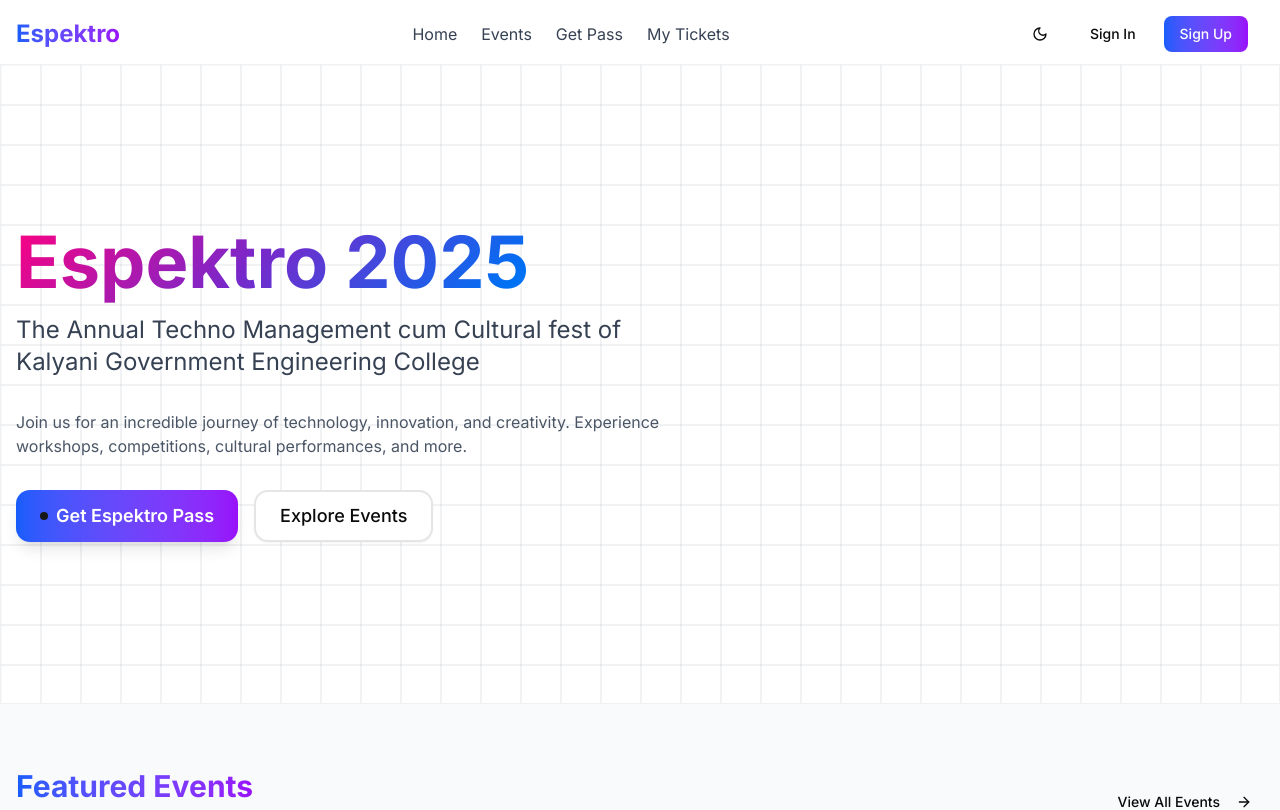
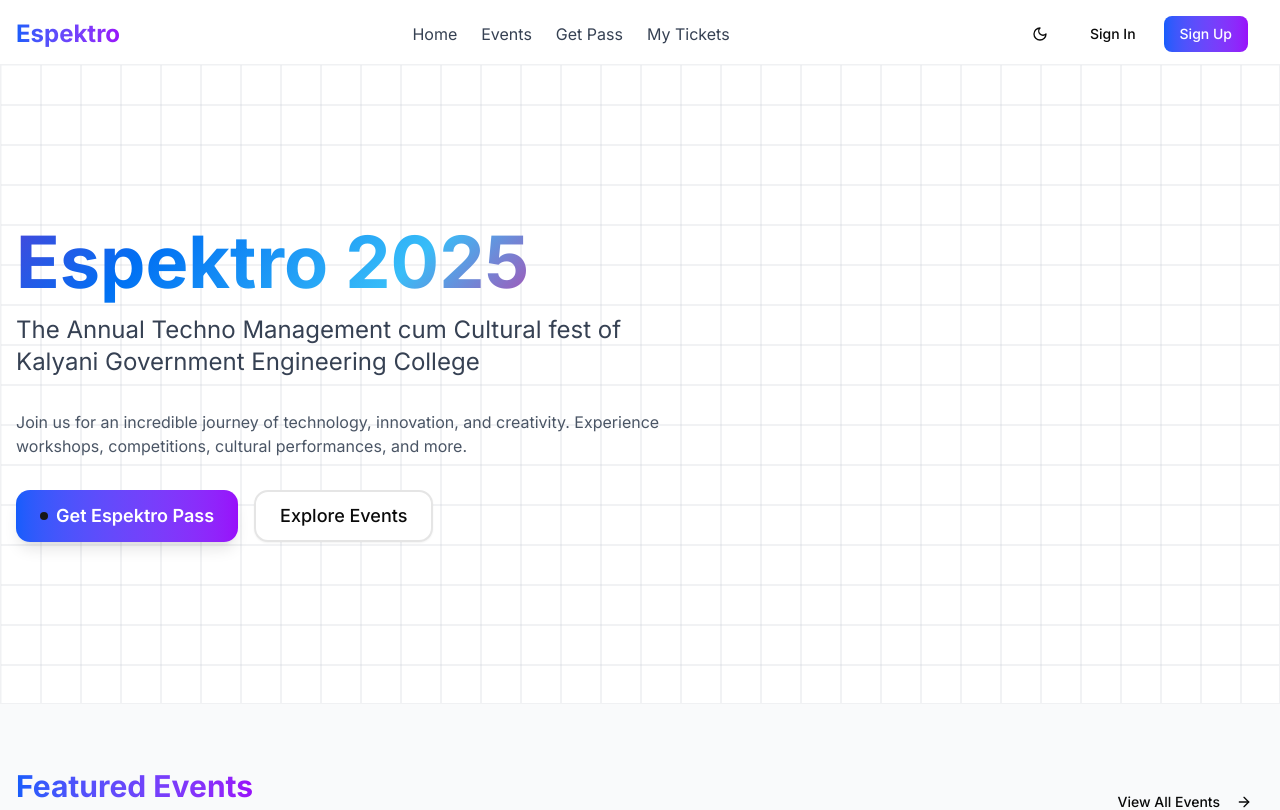
Before and after one commit to karmakarmeghdip/tickets.espektro, a Next.js app: page / in a window 1280 px wide. Shown: the top 810 px of the page. Built offline with nearby package versions, Linux system fonts and the light colour scheme.

Commit message:
aurora css fixed

```diff
--- a/app/globals.css
+++ b/app/globals.css
@@ -53,24 +53,31 @@
       background-position: 0% 0%;
     }
   }
-  --animate-aurora: aurora 8s ease-in-out infinite alternate
-;
+  --animate-aurora: aurora 8s ease-in-out infinite alternate;
+
   @keyframes aurora {
     0% {
-    backgroundPosition: 0% 50%;
-    transform: rotate(-5deg) scale(0.9);}
+      background-position: 0% 50%;
+      transform: rotate(-5deg) scale(0.9);
+    }
     25% {
-    backgroundPosition: 50% 100%;
-    transform: rotate(5deg) scale(1.1);}
+      background-position: 50% 100%;
+      transform: rotate(5deg) scale(1.1);
+    }
     50% {
-    backgroundPosition: 100% 50%;
-    transform: rotate(-3deg) scale(0.95);}
+      background-position: 100% 50%;
+      transform: rotate(-3deg) scale(0.95);
+    }
     75% {
-    backgroundPosition: 50% 0%;
-    transform: rotate(3deg) scale(1.05);}
+      background-position: 50% 0%;
+      transform: rotate(3deg) scale(1.05);
+    }
     100% {
-    backgroundPosition: 0% 50%;
-    transform: rotate(-5deg) scale(0.9);}}}
+      background-position: 0% 50%;
+      transform: rotate(-5deg) scale(0.9);
+    }
+  }
+}
 
 :root {
   --radius: 0.625rem;
@@ -105,7 +112,9 @@
   --sidebar-accent-foreground: oklch(0.205 0 0);
   --sidebar-border: oklch(0.922 0 0);
   --sidebar-ring: oklch(0.708 0 0);
-  --shadow-input: 0px 2px 3px -1px rgba(0,0,0,0.1), 0px 1px 0px 0px rgba(25,28,33,0.02), 0px 0px 0px 1px rgba(25,28,33,0.08);
+  --shadow-input: 0px 2px 3px -1px rgba(0, 0, 0, 0.1),
+    0px 1px 0px 0px rgba(25, 28, 33, 0.02),
+    0px 0px 0px 1px rgba(25, 28, 33, 0.08);
 }
 
 .dark {
@@ -140,7 +149,9 @@
   --sidebar-accent-foreground: oklch(0.985 0 0);
   --sidebar-border: oklch(1 0 0 / 10%);
   --sidebar-ring: oklch(0.556 0 0);
-  --shadow-input: 0px 2px 3px -1px rgba(0,0,0,0.1), 0px 1px 0px 0px rgba(25,28,33,0.02), 0px 0px 0px 1px rgba(25,28,33,0.08);
+  --shadow-input: 0px 2px 3px -1px rgba(0, 0, 0, 0.1),
+    0px 1px 0px 0px rgba(25, 28, 33, 0.02),
+    0px 0px 0px 1px rgba(25, 28, 33, 0.08);
 }
 
 @layer base {
```
Lines whose indentation alone changed are shown as unchanged.
